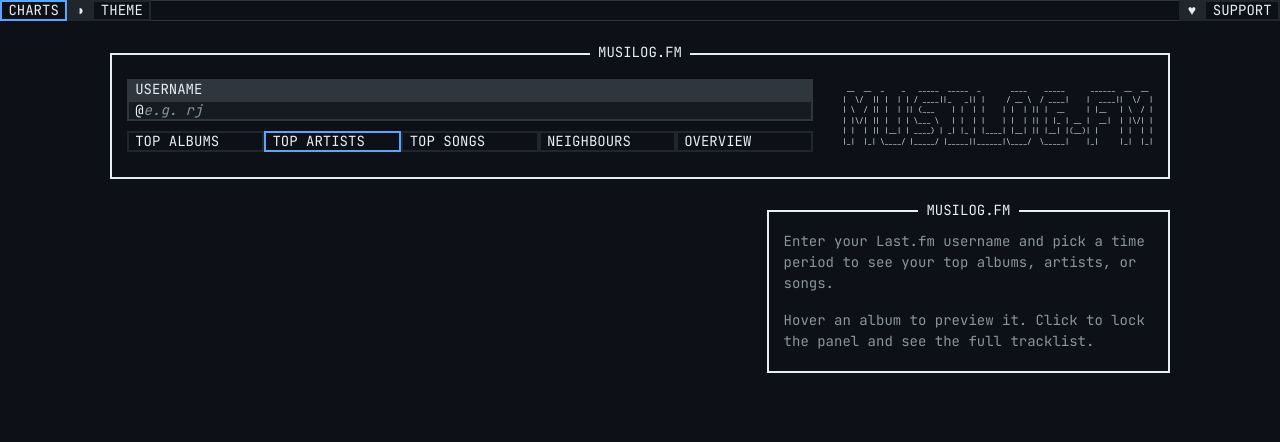
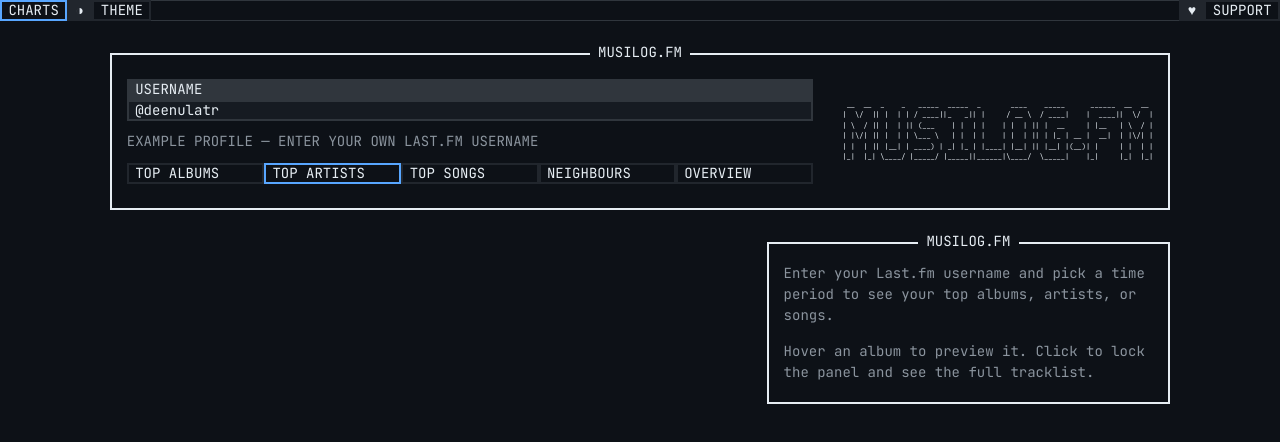
Before and after one commit to deionmenor/musilog, a Next.js app: page / in a window 1280 px wide. Shown: the top 442 px of the page. Built offline with nearby package versions, Linux system fonts and the light colour scheme.

Commit message:
feat: prefill example profile for first-time visitors

```diff
--- a/app/page.module.css
+++ b/app/page.module.css
@@ -72,6 +72,11 @@
 
 .error {
   color: var(--ansi-9-red);
+  padding: 0;
+}
+
+.hint {
+  color: var(--theme-overlay);
   padding: 0;
 }
 
--- a/app/page.tsx
+++ b/app/page.tsx
@@ -219,15 +219,24 @@ const APP_MODES = [
   { id: 'rank', label: 'RANK MODE' },
 ];
 
+// Shown to first-time visitors so the site has stats to display immediately.
+const EXAMPLE_USERNAME = 'deenulatr';
+
 export default function Home() {
   const [appMode, setAppMode] = React.useState<'charts' | 'rank'>('charts');
   const [theme, setTheme] = React.useState<Theme>('github');
   const [username, setUsername] = React.useState('');
   const [period, setPeriod] = React.useState<Period>('overall');
+  const [isExampleProfile, setIsExampleProfile] = React.useState(false);
 
   React.useEffect(() => {
     const saved = localStorage.getItem('lastfm-username');
-    if (saved) setUsername(saved);
+    if (saved) {
+      setUsername(saved);
+    } else {
+      setUsername(EXAMPLE_USERNAME);
+      setIsExampleProfile(true);
+    }
   }, []);
   const [customDateRange, setCustomDateRange] = React.useState<{ from: string; to: string } | null>(null);
   const [isModalOpen, setIsModalOpen] = React.useState(false);
@@ -920,12 +929,16 @@ export default function Home() {
                 value={username}
                 onChange={(e) => {
                   setUsername(e.target.value);
+                  setIsExampleProfile(false);
                   localStorage.setItem('lastfm-username', e.target.value);
                   setSavedNeighborState(null);
                 }}
                 onKeyDown={handleKeyDown}
                 isBlink={true}
               />
+              {isExampleProfile && (
+                <div className={styles.hint}>EXAMPLE PROFILE — ENTER YOUR OWN LAST.FM USERNAME</div>
+              )}
               <ButtonGroup
                 isFull
                 items={[
```
